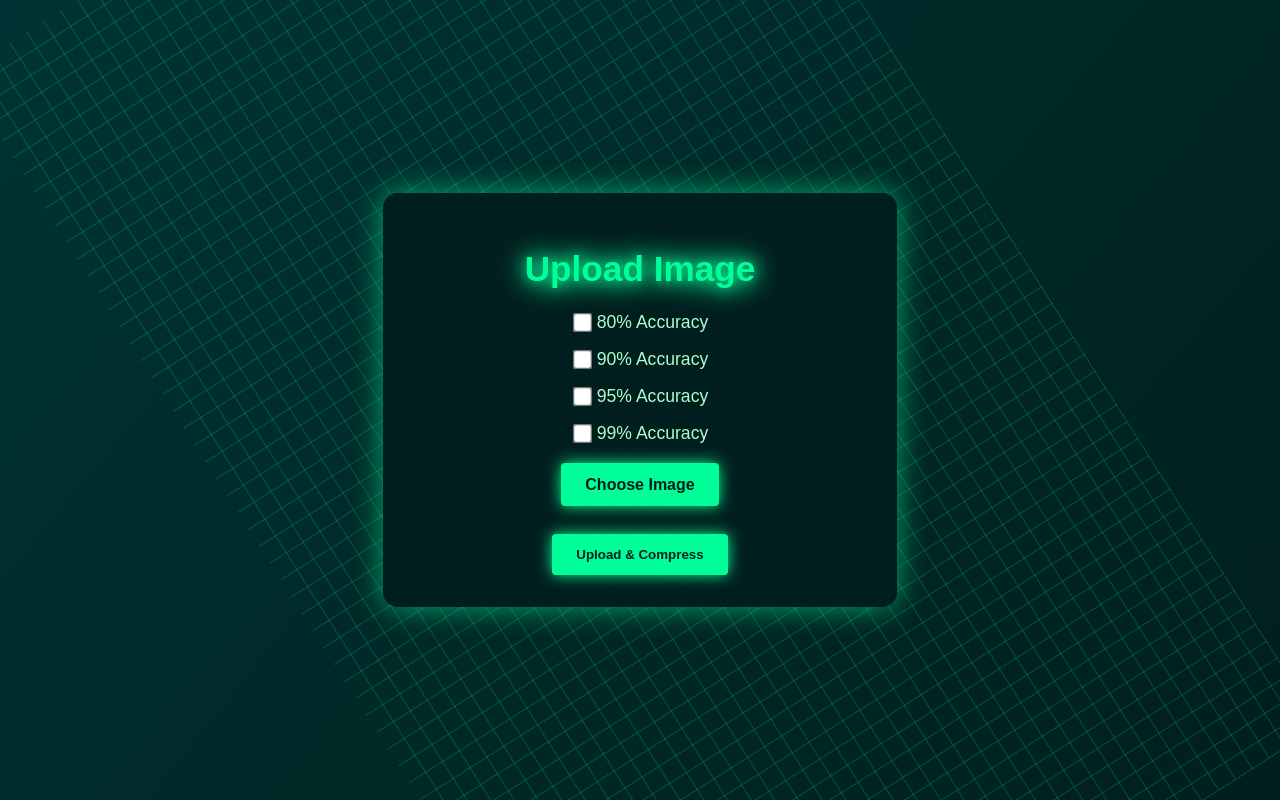
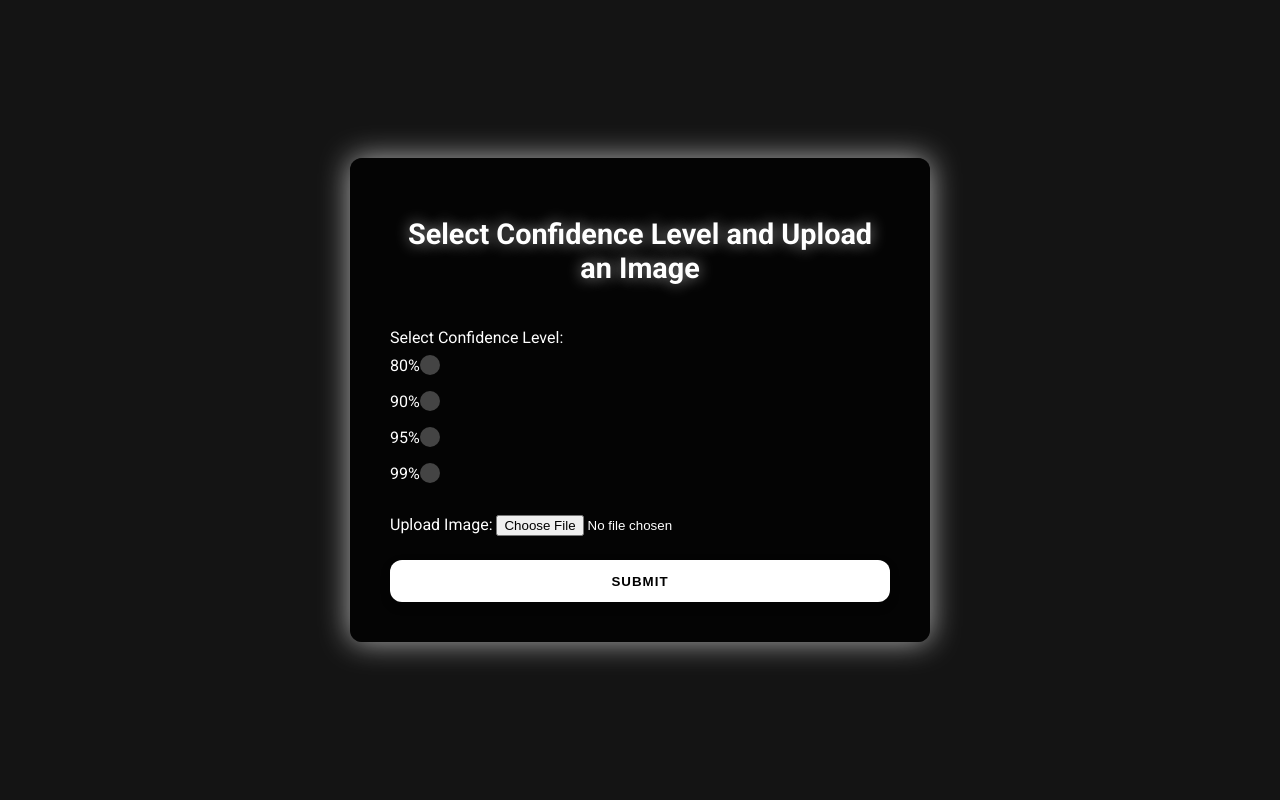
Before and after one commit to Alwaysabhiii/Project, a Flask app: page / in a window 1280 px wide. Run offline with Flask 3, Linux system fonts and the light colour scheme; some libraries are stand-ins or nearby versions.

Commit message:
changes made

```diff
--- a/app.py
+++ b/app.py
@@ -1,15 +1,18 @@
-from flask import Flask, request, render_template, send_file
+from flask import Flask, request, render_template, redirect, url_for, send_from_directory
 import os
+import numpy as np
 from sklearn.decomposition import PCA
 from skimage import io, color
 from skimage.util import img_as_ubyte
 
 app = Flask(__name__)
 app.config['UPLOAD_FOLDER'] = 'uploads/'
+app.config['COMPRESSED_FOLDER'] = 'compressed/'
 
 @app.route('/')
 def index():
-    return render_template('index.html')
+    # Render index.html with no download path initially
+    return render_template('index.html', download_path=None)
 
 @app.route('/upload', methods=['POST'])
 def upload():
@@ -17,7 +20,7 @@
         return "No file uploaded", 400
 
     image = request.files['image']
-    confidence = request.form.get('accuracy')
+    confidence = request.form.get('confidence')
 
     if image.filename == '':
         return "No file selected", 400
@@ -27,42 +30,44 @@
         image_path = os.path.join(app.config['UPLOAD_FOLDER'], image.filename)
         image.save(image_path)
 
-        # Convert accuracy value to float and reduce the image
-        accuracy = float(confidence)
-        reduce_image(image_path, accuracy)
+        np_value = float(confidence)
+        compressed_image_filename = reduce_image(image_path, np_value)
 
-        # Render the index page with the download option
-        return render_template('index.html', download_available=True)
+        # Render index.html with the download path for the compressed image
+        return render_template('index.html', download_path=compressed_image_filename, confidence=confidence)
 
     return "Upload failed", 500
 
-@app.route('/download')
-def download():
-    file_path = 'Reduced_image.jpg'
-    if os.path.exists(file_path):
-        return send_file(file_path, as_attachment=True)
-    return "File not found", 404
 
-def reduce_image(file_name, accuracy):
-    # Load and convert image to grayscale
+def reduce_image(file_name, np_value):
+    # Load the image and convert to grayscale
     image = io.imread(file_name)
     gray_image = color.rgb2gray(image)
 
     # Apply PCA for dimensionality reduction
-    pca = PCA(n_components=accuracy)
+    pca = PCA(n_components=np_value)
     transformed_image = pca.fit_transform(gray_image)
-
-    # Reconstruct the compressed image
     reconstructed_image = pca.inverse_transform(transformed_image)
 
     # Normalize and save the compressed image
     compressed_image_normalized = (reconstructed_image - reconstructed_image.min()) / (reconstructed_image.max() - reconstructed_image.min())
     compressed_image_uint8 = img_as_ubyte(compressed_image_normalized)
-    io.imsave('Reduced_image.jpg', compressed_image_uint8)
-    print("Image has been successfully compressed")
+
+    # Save the compressed image
+    compressed_image_filename = 'compressed_image.jpg'
+    compressed_image_path = os.path.join(app.config['COMPRESSED_FOLDER'], compressed_image_filename)
+    io.imsave(compressed_image_path, compressed_image_uint8)
+
+    return compressed_image_filename
+
+@app.route('/download/<filename>')
+def download_file(filename):
+    # Serve the compressed image file for download
+    return send_from_directory(app.config['COMPRESSED_FOLDER'], filename, as_attachment=True)
 
 if __name__ == '__main__':
-    if not os.path.exists(app.config['UPLOAD_FOLDER']):
-        os.makedirs(app.config['UPLOAD_FOLDER'])
+    # Ensure upload and compressed directories exist
+    os.makedirs(app.config['UPLOAD_FOLDER'], exist_ok=True)
+    os.makedirs(app.config['COMPRESSED_FOLDER'], exist_ok=True)
 
-    app.run(debug=True,host='0.0.0.0',port=5050)
+    app.run(debug=True,host="0.0.0.0",port=5050)
--- a/templates/index.html
+++ b/templates/index.html
@@ -3,238 +3,211 @@
 <head>
     <meta charset="UTF-8">
     <meta name="viewport" content="width=device-width, initial-scale=1.0">
-    <title>Futuristic Image Uploader</title>
+    <title>Image and Percentage Selection Form</title>
+    <link rel="stylesheet" href="styles.css">
+    <link href="https://fonts.googleapis.com/css2?family=Roboto:wght@400;700&display=swap" rel="stylesheet">
     <style>
-        /* General Futuristic Theme Styling */
+        /* Styling */
         body {
+            font-family: 'Roboto', sans-serif;
             background-color: #000000;
-            color: #00ff99;
-            font-family: 'Arial', sans-serif;
+            color: #ffffff;
             display: flex;
+            align-items: center;
             justify-content: center;
-            align-items: center;
             min-height: 100vh;
             margin: 0;
             overflow: hidden;
         }
 
-        /* Futuristic Background Animation */
+        .container {
+            background-color: rgba(0, 0, 0, 0.8);
+            padding: 2.5em;
+            border-radius: 12px;
+            width: 90%;
+            max-width: 500px;
+            box-shadow: 0 10px 30px rgba(0, 0, 0, 0.8);
+            animation: glow 2s infinite alternate;
+            position: relative;
+            z-index: 2;
+        }
+
+        h1 {
+            font-size: 1.8em;
+            text-align: center;
+            margin-bottom: 1.5em;
+            color: #ffffff;
+            text-shadow: 0 0 15px rgba(255, 255, 255, 0.6);
+        }
+
+        .radio-group {
+            display: flex;
+            flex-direction: column;
+            margin-bottom: 1.5em;
+        }
+
+        .radio-option {
+            position: relative;
+            display: flex;
+            align-items: center;
+            cursor: pointer;
+            padding: 0.5em 0;
+            font-size: 1em;
+        }
+
+        .radio-option input {
+            position: absolute;
+            opacity: 0;
+            cursor: pointer;
+        }
+
+        .checkmark {
+            height: 20px;
+            width: 20px;
+            background-color: #444;
+            border-radius: 50%;
+            display: inline-block;
+            margin-right: 0.5em;
+            position: relative;
+            transition: background-color 0.3s;
+        }
+
+        .radio-option input:checked + .checkmark {
+            background-color: #ffffff;
+            animation: pulse 0.5s;
+        }
+
+        .file-upload {
+            margin-bottom: 1.5em;
+        }
+
+        button {
+            background-color: #ffffff;
+            border: none;
+            padding: 1em 1.5em;
+            border-radius: 12px;
+            cursor: pointer;
+            font-weight: bold;
+            width: 100%;
+            color: #000000;
+            text-transform: uppercase;
+            letter-spacing: 1px;
+            box-shadow: 0 4px 10px rgba(0, 0, 0, 0.3);
+            transition: transform 0.3s, background-color 0.3s, box-shadow 0.3s;
+        }
+
+        button:hover {
+            background-color: #f5f5f5;
+            transform: translateY(-5px);
+            box-shadow: 0 6px 15px rgba(255, 255, 255, 0.5);
+        }
+
+        .download-section {
+            margin-top: 1.5em;
+            text-align: center;
+        }
+
+        .download-button {
+            background-color: #ffffff;
+            border: none;
+            padding: 1em 1.5em;
+            border-radius: 12px;
+            text-decoration: none;
+            font-weight: bold;
+            color: #000000;
+            display: inline-block;
+            transition: transform 0.3s, background-color 0.3s, box-shadow 0.3s;
+        }
+
+        .download-button:hover {
+            background-color: #f5f5f5;
+            transform: translateY(-5px);
+            box-shadow: 0 6px 15px rgba(255, 255, 255, 0.5);
+        }
+
+        /* Animations */
+        @keyframes glow {
+            0% {
+                box-shadow: 0 0 20px rgba(255, 255, 255, 0.3);
+            }
+            100% {
+                box-shadow: 0 0 30px rgba(255, 255, 255, 0.7);
+            }
+        }
+
+        @keyframes pulse {
+            0% {
+                transform: scale(0.9);
+            }
+            100% {
+                transform: scale(1.2);
+            }
+        }
+
+        /* Simple black background with white animation */
         .background {
             position: absolute;
             top: 0;
             left: 0;
             width: 100%;
             height: 100%;
-            overflow: hidden;
+            background-color: #000000;
+            animation: backgroundAnimation 10s ease-in-out infinite;
             z-index: -1;
-            background: linear-gradient(130deg, #001f1d 0%, #003333 100%);
-            animation: moveBackground 15s infinite linear;
         }
 
-        @keyframes moveBackground {
-            0% { background: linear-gradient(130deg, #001f1d 0%, #003333 100%); }
-            50% { background: linear-gradient(130deg, #003333 0%, #001f1d 100%); }
-            100% { background: linear-gradient(130deg, #001f1d 0%, #003333 100%); }
-        }
-
-        .grid {
-            position: absolute;
-            width: 100%;
-            height: 100%;
-            background: repeating-linear-gradient(
-                0deg,
-                rgba(0, 255, 153, 0.2) 0,
-                rgba(0, 255, 153, 0.2) 1px,
-                transparent 1px,
-                transparent 20px
-            ),
-            repeating-linear-gradient(
-                90deg,
-                rgba(0, 255, 153, 0.2) 0,
-                rgba(0, 255, 153, 0.2) 1px,
-                transparent 1px,
-                transparent 20px
-            );
-            animation: rotateGrid 10s infinite linear;
-        }
-
-        @keyframes rotateGrid {
-            0% { transform: rotate(0deg); }
-            100% { transform: rotate(360deg); }
-        }
-
-        .light {
-            position: absolute;
-            width: 15px;
-            height: 15px;
-            border-radius: 50%;
-            background: radial-gradient(circle, #00ff99 0%, transparent 60%);
-            animation: moveLight 12s infinite ease-in-out;
-            opacity: 0.8;
-        }
-
-        @keyframes moveLight {
-            0% { transform: translate(-10vw, -10vh); }
-            50% { transform: translate(120vw, 120vh); }
-            100% { transform: translate(-10vw, -10vh); }
-        }
-
-        /* Container Styling */
-        .container {
-            background: rgba(0, 30, 30, 0.95);
-            padding: 2rem;
-            border-radius: 15px;
-            box-shadow: 0px 0px 30px rgba(0, 255, 153, 0.6);
-            width: 90%;
-            max-width: 450px;
-            text-align: center;
-            animation: fadeIn 2s ease-in-out;
-        }
-
-        /* Heading Styling */
-        h1 {
-            color: #00ff99;
-            font-size: 2.2em;
-            animation: neonGlow 1.5s ease-in-out infinite alternate;
-        }
-
-        @keyframes neonGlow {
-            from { text-shadow: 0 0 10px #00ff99, 0 0 20px #00cc88, 0 0 30px #00ff99; }
-            to { text-shadow: 0 0 20px #00cc88, 0 0 30px #00ff99, 0 0 40px #00cc88; }
-        }
-
-        /* Checkbox Group Styling */
-        .checkbox-group {
-            display: flex;
-            flex-direction: column;
-            gap: 1rem;
-            align-items: center;
-            animation: fadeInUp 1.5s ease-in-out;
-            margin-bottom: 2rem; /* Increased margin below the checkboxes */
-        }
-
-        .checkbox-label {
-            color: #aaffcc;
-            font-size: 1.1rem;
-            display: flex;
-            align-items: center;
-            transition: all 0.3s ease;
-        }
-
-        .checkbox-label:hover {
-            color: #00cc88;
-            transform: scale(1.1);
-        }
-
-        input[type="checkbox"] {
-            margin-right: 0.5rem;
-            accent-color: #00ff99;
-            transform: scale(1.5);
-            cursor: pointer;
-            transition: all 0.3s ease;
-        }
-
-        input[type="checkbox"]:checked {
-            background-color: #00ff99;
-        }
-
-        /* Custom File Input Styling */
-        .file-input {
-            position: relative;
-            margin-bottom: 1.5rem; /* Increased margin between file input and next button */
-        }
-
-        .file-label {
-            padding: 0.8rem 1.5rem;
-            background-color: #00ff99;
-            border: none;
-            border-radius: 4px;
-            color: #001f1d;
-            font-weight: bold;
-            cursor: pointer;
-            transition: all 0.3s ease;
-            box-shadow: 0px 0px 15px #00ff99;
-        }
-
-        .file-label:hover {
-            background-color: #00cc88;
-            transform: scale(1.1);
-            box-shadow: 0px 0px 20px #00cc88;
-        }
-
-        input[type="file"] {
-            display: none;
-        }
-
-        /* Submit Button Styling */
-        .upload-btn, .download-btn {
-            padding: 0.8rem 1.5rem;
-            background-color: #00ff99;
-            border: none;
-            border-radius: 4px;
-            color: #001f1d;
-            font-weight: bold;
-            cursor: pointer;
-            transition: all 0.3s ease;
-            box-shadow: 0px 0px 15px #00ff99;
-            margin-top: 1rem; /* Added margin for space between buttons */
-        }
-
-        .upload-btn:hover, .download-btn:hover {
-            background-color: #00cc88;
-            transform: scale(1.1);
-            box-shadow: 0px 0px 20px #00cc88;
-        }
-
-        /* Animations */
-        @keyframes fadeIn {
-            from { opacity: 0; transform: translateY(-20px); }
-            to { opacity: 1; transform: translateY(0); }
-        }
-
-        @keyframes fadeInUp {
-            from { opacity: 0; transform: translateY(20px); }
-            to { opacity: 1; transform: translateY(0); }
+        @keyframes backgroundAnimation {
+            0% {
+                background-color: #000000;
+            }
+            50% {
+                background-color: #1a1a1a;
+            }
+            100% {
+                background-color: #000000;
+            }
         }
     </style>
 </head>
 <body>
-    <div class="background">
-        <div class="grid"></div>
-        <div class="light" style="top: 10%; left: 20%;"></div>
-        <div class="light" style="top: 70%; left: 80%;"></div>
-        <div class="light" style="top: 50%; left: 30%;"></div>
-    </div>
+    <div class="background"></div>
+    <div class="container">
+        <form action="/upload" method="post" enctype="multipart/form-data">
+            <h1>Select Confidence Level and Upload an Image</h1>
 
-    <div class="container">
-        <h1>Upload Image</h1>
-        <form action="/upload" method="POST" enctype="multipart/form-data">
-            <div class="checkbox-group">
-                <label class="checkbox-label">
-                    <input type="checkbox" name="accuracy" value="0.8" required> 80% Accuracy
+            <div class="radio-group">
+                <label>Select Confidence Level:</label>
+                <label class="radio-option">
+                    <input type="radio" name="confidence" value="0.8" required> 80%
+                    <span class="checkmark"></span>
                 </label>
-                <label class="checkbox-label">
-                    <input type="checkbox" name="accuracy" value="0.9"> 90% Accuracy
+                <label class="radio-option">
+                    <input type="radio" name="confidence" value="0.9"> 90%
+                    <span class="checkmark"></span>
                 </label>
-                <label class="checkbox-label">
-                    <input type="checkbox" name="accuracy" value="0.95"> 95% Accuracy
+                <label class="radio-option">
+                    <input type="radio" name="confidence" value="0.95"> 95%
+                    <span class="checkmark"></span>
                 </label>
-                <label class="checkbox-label">
-                    <input type="checkbox" name="accuracy" value="0.99"> 99% Accuracy
+                <label class="radio-option">
+                    <input type="radio" name="confidence" value="0.99"> 99%
+                    <span class="checkmark"></span>
                 </label>
             </div>
 
-            <div class="file-input">
-                <input type="file" name="image" id="file" accept="image/*" required>
-                <label for="file" class="file-label">Choose Image</label>
+            <div class="file-upload">
+                <label for="image-upload">Upload Image:</label>
+                <input type="file" id="image-upload" name="image" accept="image/*" required>
             </div>
 
-            <button type="submit" class="upload-btn">Upload & Compress</button>
+            <button type="submit">Submit</button>
         </form>
 
-        <!-- Download button appears after the image is processed -->
-        {% if download_available %}
-        <a href="/download" class="download-btn">Download Reduced Image</a>
+        {% if download_path %}
+            <div class="download-section">
+                <p>Image compressed with confidence level: {{ confidence }}</p>
+                <a href="{{ url_for('download_file', filename=download_path) }}" class="download-button">Download Compressed Image</a>
+            </div>
         {% endif %}
     </div>
 </body>
--- a/uploads/requirements.txt
+++ b/uploads/requirements.txt
@@ -2,3 +2,4 @@
 scikit-image
 pandas
 flask
+gunicorn
```
Also changed, not shown: Reduced_image.jpg (added), compressed/compressed_image.jpg (added), uploads/images (1).jpg (added), 1 other file.
